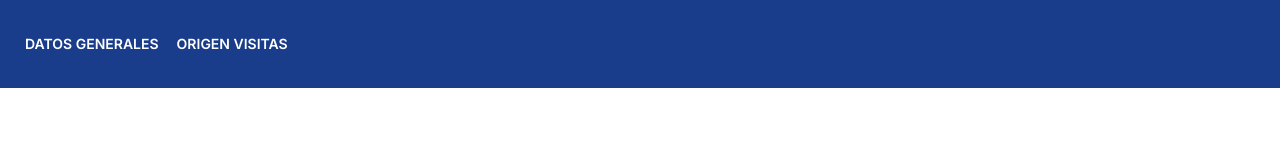
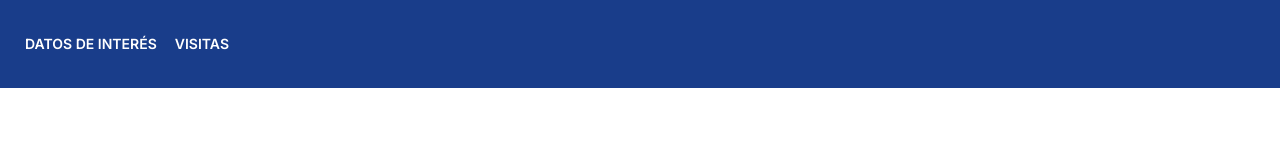
Before and after one commit to alegreiff/nextagain, a Next.js app: page /users/mapa in a window 1280 px wide. Shown: the top 160 px of the page. Built offline with nearby package versions, Linux system fonts and the light colour scheme.

Commit message:
cambio nombre de botones

```diff
--- a/src/app/components/Header/Header.tsx
+++ b/src/app/components/Header/Header.tsx
@@ -4,8 +4,8 @@ import React from 'react'
 const HeaderNavigation = () => {
     return (
         <div className='bg-metricas-azul p-4 text-2xl text-white font-bold flex justify-start'>
-            <Link className="btn btn-ghost p-1 m-1" href="/">Datos generales</Link>
-            <Link className="btn btn-ghost p-1 m-1" href="/users/leaf">Origen visitas</Link>
+            <Link className="btn btn-ghost p-1 m-1" href="/">Datos de interés</Link>
+            <Link className="btn btn-ghost p-1 m-1" href="/users/leaf">Visitas</Link>
 
             {/* <Link className="btn btn-ghost p-1 m-1" href="/users/mapa">Mapa</Link>
             <Link className="btn btn-ghost p-1 m-1" href="/users">Usuarios</Link>
--- a/src/app/components/utils/datepicker.tsx
+++ b/src/app/components/utils/datepicker.tsx
@@ -19,6 +19,7 @@ const Datepicker = ({ cambiaFuenteDatos, cambiaDatosMes, lastUpdated }: Props) =
     const [mes, setMes] = useState(0);
     const [year, setYear] = useState(0);
     const [defaultSelected, setDefaultSelected] = useState(1000)
+
 
     const [maxfecha, setMaxfecha] = useState(new Date())
     useEffect(() => {
```
